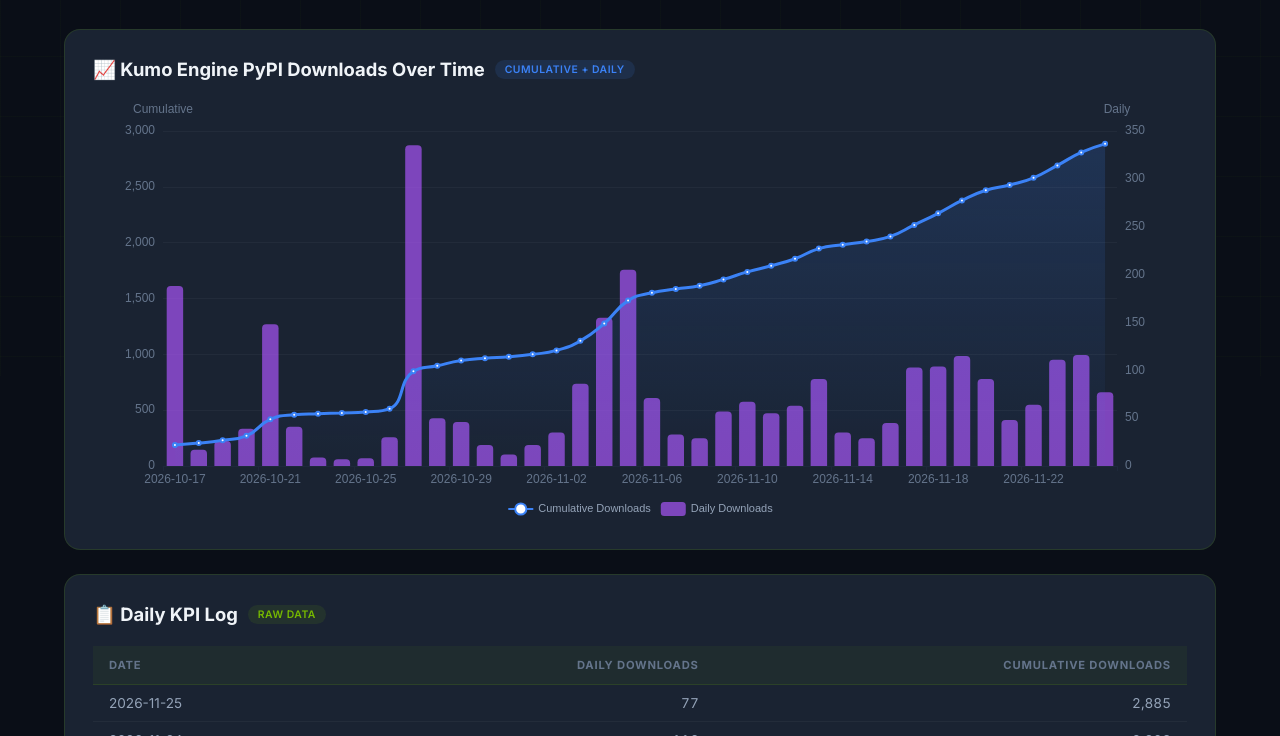
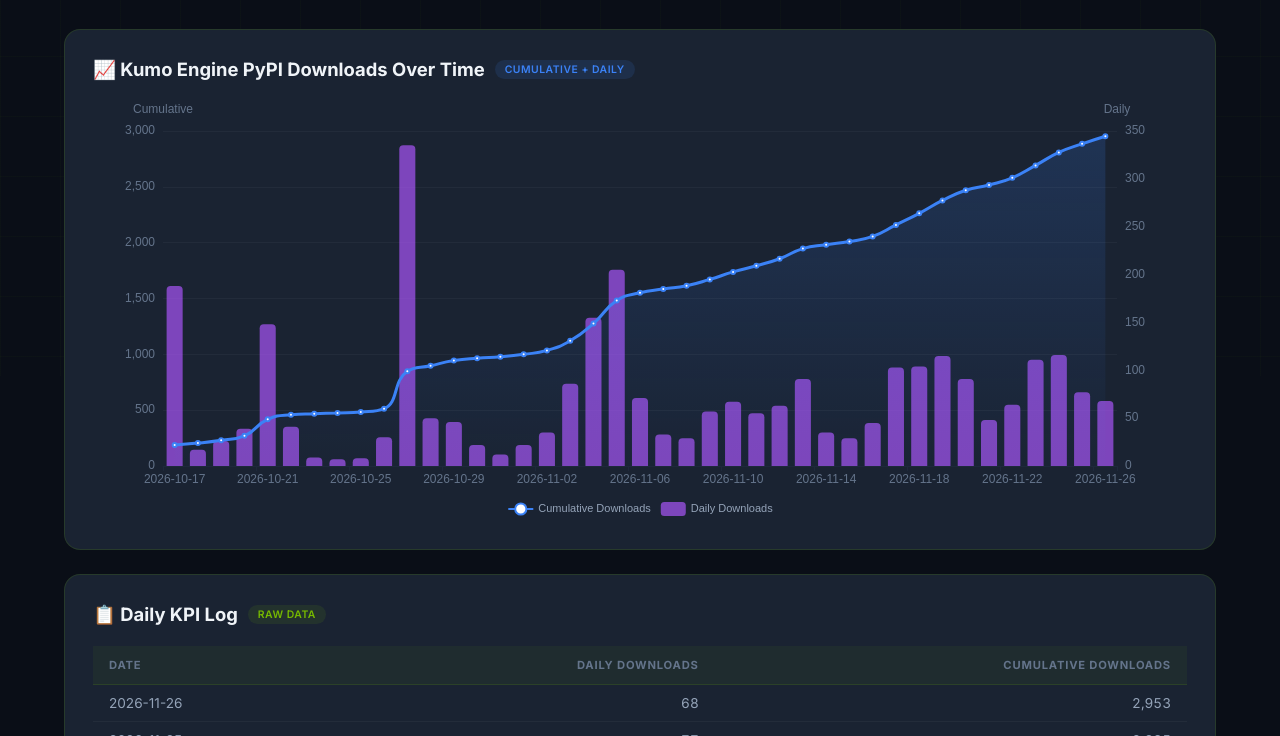
Before and after one commit to aleksssokolovski/kumo-engine-kpi, a plain HTML site: page index.html in a window 1280 px wide. Shown: the part 424-1160 px from the top of the page. Drawn offline with nearby package versions, Linux system fonts and the light colour scheme.

Commit message:
KPI update 2026-11-27 (from KXQX1QF25K)

```diff
--- a/index.html
+++ b/index.html
@@ -316,7 +316,8 @@ const CSV_RAW = `date,pypi_daily,pypi_cumulative
 2026-11-22,64,2581
 2026-11-23,111,2692
 2026-11-24,116,2808
-2026-11-25,77,2885`;
+2026-11-25,77,2885
+2026-11-26,68,2953`;
 
 function parseCSV(raw) {
   const lines = raw.trim().split('\n');
```
